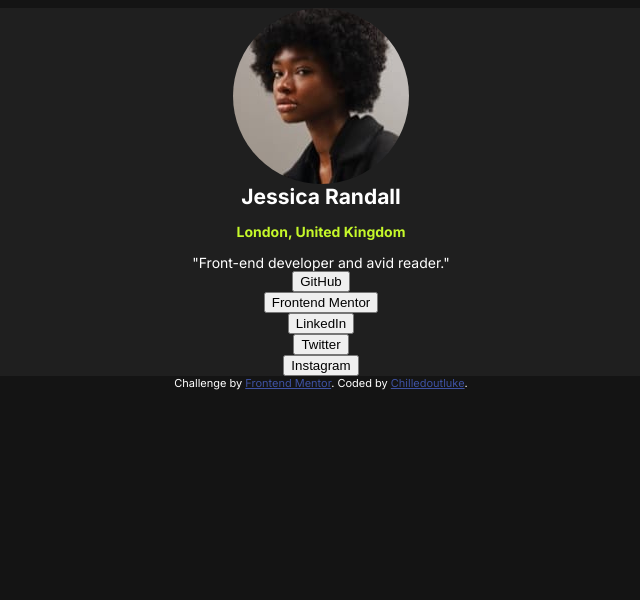
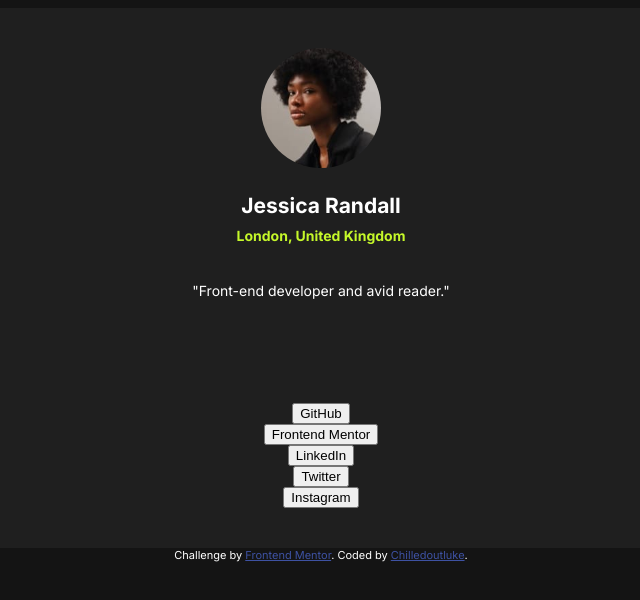
Before and after one commit to chilledoutluke/social-links-profile-main, a plain HTML site: page index.html in a window 1280 px wide. Shown: the whole page, without its empty margins (319-959 px from the left). Drawn offline with Linux system fonts and the light colour scheme.

Commit message:
CSS
-made image width smaller
-decreased margin around h2 tag
- added font weights to .location and h2 tag

```diff
--- a/index.html
+++ b/index.html
@@ -29,9 +29,7 @@
       <img src="./assets/images/avatar-jessica.jpeg" alt="Jessica's Avatar Picture">
       <h2>Jessica Randall</h2>
       <p class="location"><strong>London, United Kingdom</strong></p>
-      <div id="bio">
-        <span class="bio-text">"Front-end developer and avid reader."</span>
-      </div>
+      <p class="bio-text">"Front-end developer and avid reader."</p>
     </div>
 
 
--- a/style.css
+++ b/style.css
@@ -31,23 +31,32 @@ main {
     display: flex;
     flex-direction: column;
     align-items: center;
+    padding: 40px;
 }
 
 .flex-container img {
-    border-radius: 50%;
+    border-radius: 60%;
+    width: 120px;
 }
 
 .flex-container h2 {
-    padding: 0px;
-    margin: 0px;
+    margin: -5px;
+    padding-top: 30px;
+    font-weight: 700px;
 }
 
 .location {
     color: var(--primary-green);
+    font-weight: 600px;
+}
+
+.bio-text {
+     padding: 10px;
+     color: var(--white);
 }
 
 
-
+/* Social Section */
 
 
 
```
